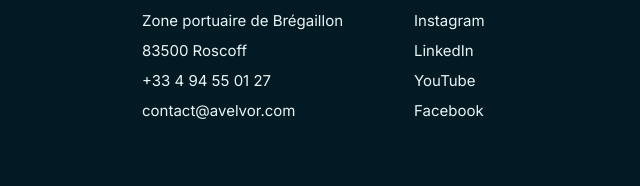
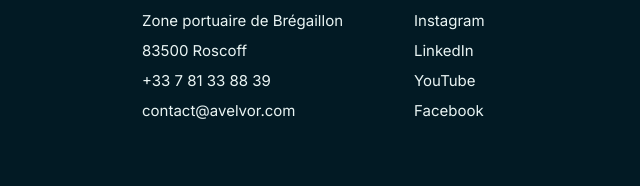
Before and after one commit to glenncrh/AvelVor, a plain HTML site: page careers.html in a window 1280 px wide. Shown: the part 2173-2359 px from the top of the page, 562-1202 px from the left. Drawn offline with nearby package versions, Linux system fonts and the light colour scheme.

Commit message:
Update careers.html

```diff
--- a/careers.html
+++ b/careers.html
@@ -497,7 +497,7 @@ footer a:hover{text-decoration:underline}
       <p style="margin-top:14px;color:var(--on-sea-mute)">Plastic hulls with a wood finish, built in Roscoff.<br>Shaped by the sea wind.</p>
     </div>
     <div><h4>Site map</h4><ul><li><a href="index.html#about">About us</a></li><li><a href="index.html#history">Our story</a></li><li><a href="index.html#boats">Our boats</a></li><li><a href="index.html#commitments">Our commitments</a></li><li><a href="index.html#events">Events</a></li><li><a href="index.html#press">Press releases</a></li><li><a href="careers.html">Careers</a></li><li><a href="index.html#contact">Contact</a></li></ul></div>
-    <div><h4>Contact</h4><ul><li>Zone portuaire de Brégaillon</li><li>83500 Roscoff</li><li class="nw">+33 4 94 55 01 27</li><li>contact@avelvor.com</li></ul></div>
+    <div><h4>Contact</h4><ul><li>Zone portuaire de Brégaillon</li><li>83500 Roscoff</li><li class="nw">+33 7 81 33 88 39</li><li>contact@avelvor.com</li></ul></div>
     <div><h4>Follow us</h4><ul><li><a href="https://www.instagram.com/" target="_blank" rel="noopener">Instagram</a></li><li><a href="https://www.linkedin.com/" target="_blank" rel="noopener">LinkedIn</a></li><li><a href="https://www.youtube.com/" target="_blank" rel="noopener">YouTube</a></li><li><a href="https://www.facebook.com/" target="_blank" rel="noopener">Facebook</a></li></ul></div>
   </div>
   <div class="legal">
```
